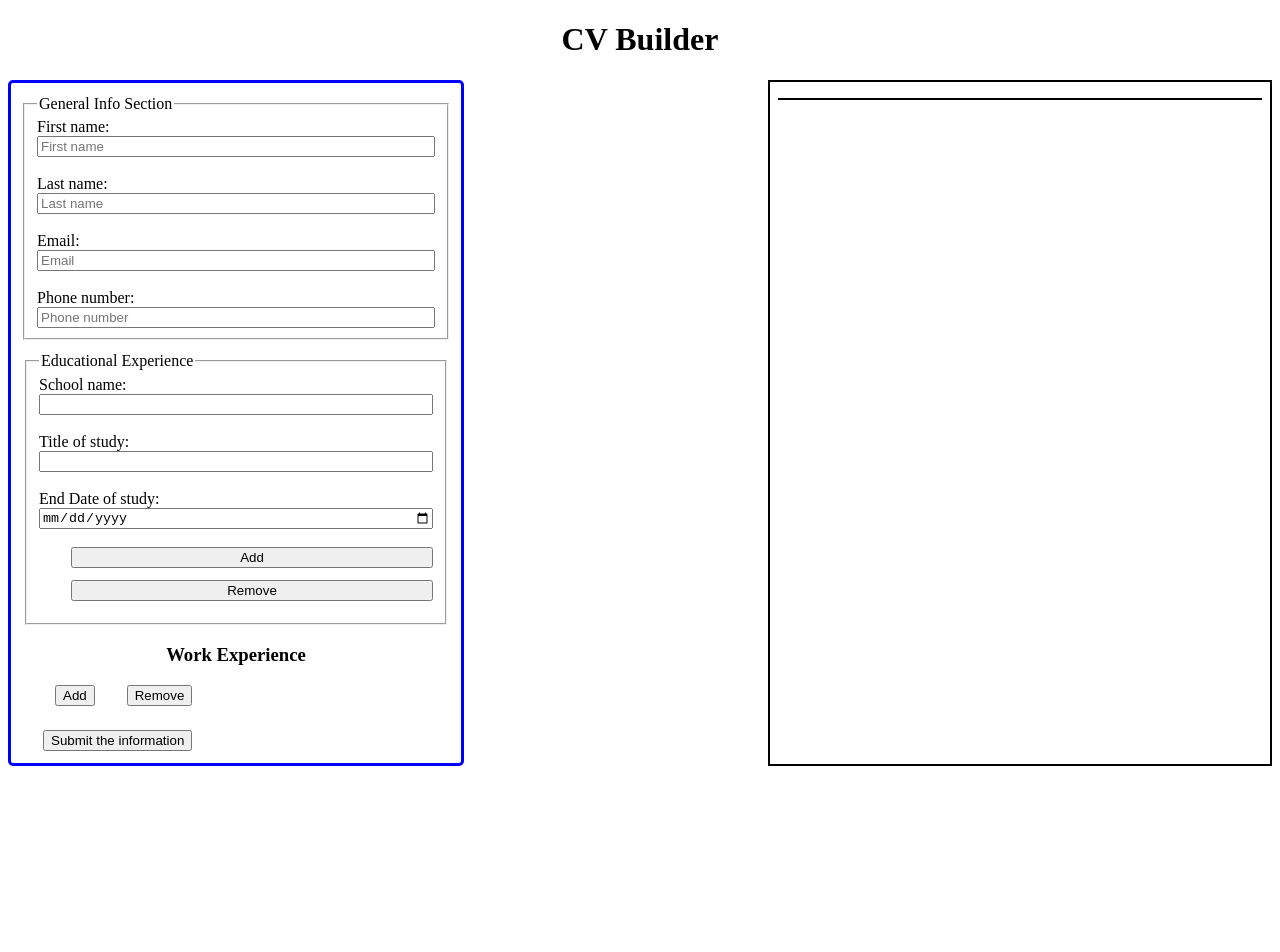
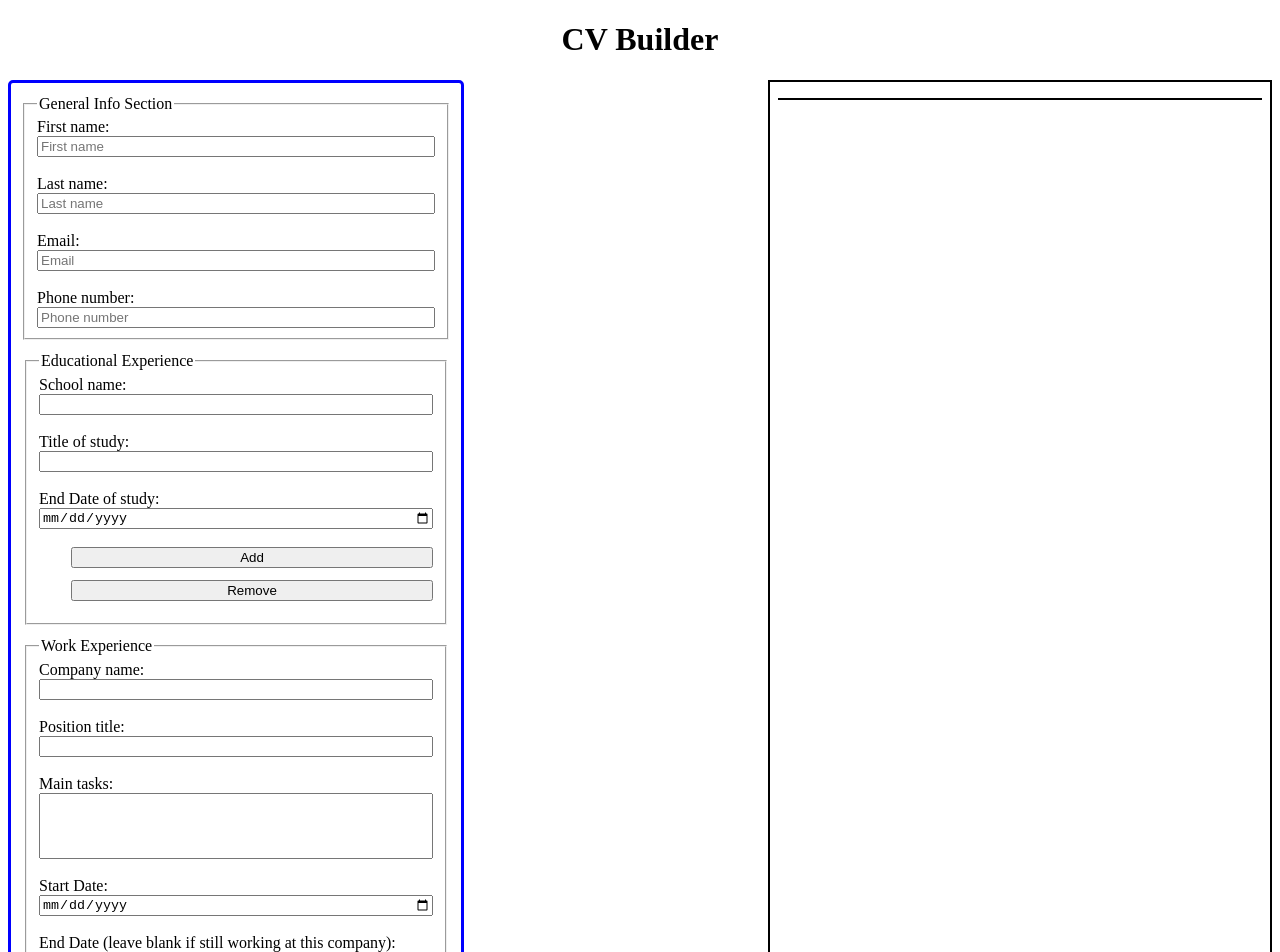
Before and after one commit to fahime10/CV-Project, a React (Create React App) app: page / in a window 1280 px wide. Shown: the top 952 px of the page. Before the commit the page ends 800 px from the top, so only its background shows below. Built offline with nearby package versions, Linux system fonts and the light colour scheme.

Commit message:
Implemented same functionalities to work exp

```diff
--- a/src/App.js
+++ b/src/App.js
@@ -1,10 +1,11 @@
 import '../src/styles/main.css';
 import { Component } from 'react';
-import { GeneralInfo } from "./components/GeneralInfo";
+import { GeneralInfo } from './components/GeneralInfo';
 import { EduExp } from './components/EduExp';
 import { WorkExp } from './components/WorkExp';
 import { CVGenInfo } from './components/CVGenInfo';
 import { CVEduExp } from './components/CVEduExp';
+import { CVWorkExp } from './components/CVWorkExp';
 
 class App extends Component {
   constructor(props) {
@@ -28,13 +29,14 @@ class App extends Component {
       },
       workExp: {
         work: {
+          id: 1,
           company: "",
           positionTitle: "",
           mainTasks: "",
           startDate: "",
           endDate: "",
         },
-        works: [],
+        jobs: [],
       },
     }
 
@@ -42,7 +44,9 @@ class App extends Component {
     this.onInputEdu = this.handleChangeEdu.bind(this);
     this.onClickAddEd = this.onClickAddEdu.bind(this);
     this.onClickRemoveEd = this.onClickRemoveEdu.bind(this);
-
+    this.onInputWork = this.handleChangeWork.bind(this);
+    this.onClickAddWrk = this.onClickAddWork.bind(this);
+    this.onClickRemoveWrk = this.onClickRemoveWork.bind(this);
   }
 
   handleChangeInfo(e) {
@@ -173,6 +177,137 @@ class App extends Component {
     }
   }
 
+  handleChangeWork(e) {
+    e.preventDefault();
+
+    if (e.target.id === "company") {
+      this.setState({
+        workExp: {
+          work: {
+            id: this.state.workExp.work.id,
+            company: e.target.value,
+            positionTitle: this.state.workExp.work.positionTitle,
+            mainTasks: this.state.workExp.work.mainTasks,
+            startDate: this.state.workExp.work.startDate,
+            endDate: this.state.workExp.work.endDate,
+          },
+          jobs: [],
+        },
+      });
+    } else if (e.target.id === "position") {
+      this.setState({
+        workExp: {
+          work: {
+            id: this.state.workExp.work.id,
+            company: this.state.workExp.work.company,
+            positionTitle: e.target.value,
+            mainTasks: this.state.workExp.work.mainTasks,
+            startDate: this.state.workExp.work.startDate,
+            endDate: this.state.workExp.work.endDate,
+          },
+          jobs: [],
+        },
+      });
+    } else if (e.target.id === "main-tasks") {
+      this.setState({
+        workExp: {
+          work: {
+            id: this.state.workExp.work.id,
+            company: this.state.workExp.work.company,
+            positionTitle: this.state.workExp.work.positionTitle,
+            mainTasks: e.target.value,
+            startDate: this.state.workExp.work.startDate,
+            endDate: this.state.workExp.work.endDate,
+          },
+          jobs: [],
+        },
+      });
+    } else if (e.target.id === "start-date") {
+      this.setState({
+        workExp: {
+          work: {
+            id: this.state.workExp.work.id,
+            company: this.state.workExp.work.company,
+            positionTitle: this.state.workExp.work.positionTitle,
+            mainTasks: this.state.workExp.work.mainTasks,
+            startDate: e.target.value,
+            endDate: this.state.workExp.work.endDate,
+          },
+          jobs: [],
+        },
+      });
+    } else {
+      this.setState({
+        workExp: {
+          work: {
+            id: this.state.workExp.work.id,
+            company: this.state.workExp.work.company,
+            positionTitle: this.state.workExp.work.positionTitle,
+            mainTasks: this.state.workExp.work.mainTasks,
+            startDate: this.state.workExp.work.startDate,
+            endDate: e.target.value,
+          },
+          jobs: [],
+        },
+      });
+    }
+  }
+
+  onClickAddWork(e) {
+    e.preventDefault();
+
+    const id = this.state.workExp.work.id + 1;
+
+    this.setState({
+      workExp: {
+        work: {
+          id: id,
+          company: "",
+          positionTitle: "",
+          mainTasks: "",
+          startDate: "",
+          endDate: "",
+        },
+        jobs: this.state.workExp.jobs.concat(this.state.workExp.work),
+      },
+    });
+
+    document.querySelector("#company").value = "";
+    document.querySelector("#position").value = "";
+    document.querySelector("#main-tasks").value = "";
+    document.querySelector("#start-date").value = "";
+    document.querySelector("#end-date").value = "";
+  }
+
+  onClickRemoveWork(e) {
+    e.preventDefault();
+
+    const id = this.state.workExp.work.id - 1;
+    const length = this.state.workExp.jobs.length - 1;
+
+    if (id >= 1) {
+      this.setState({
+        workExp: {
+          work: {
+            id: id,
+            company: "",
+            positionTitle: "",
+            mainTasks: "",
+            startDate: "",
+            endDate: "",
+          },
+          jobs: this.state.workExp.jobs.slice(0, length),
+        },
+      });
+
+    document.querySelector("#company").value = "";
+    document.querySelector("#position").value = "";
+    document.querySelector("#main-tasks").value = "";
+    document.querySelector("#start-date").value = "";
+    document.querySelector("#end-date").value = "";
+  }
+}
+
   render() {
     return (
       <>
@@ -182,7 +317,7 @@ class App extends Component {
           <form>
           <GeneralInfo handleChangeInfo={this.onInputInfo} />
           <EduExp handleChangeEdu={this.onInputEdu} onClickAddEd={this.onClickAddEd} onClickRemoveEd={this.onClickRemoveEd} />
-          <WorkExp />
+          <WorkExp handleChangeWork={this.onInputWork} onClickAddWork={this.onClickAddWrk} onClickRemoveWork={this.onClickRemoveWrk} />
           <button type="submit" className="submit-cv">Submit the information</button>
           </form>
         </div>
@@ -190,6 +325,7 @@ class App extends Component {
           <CVGenInfo firstName={this.state.genInfo.firstName} lastName={this.state.genInfo.lastName}
                       email={this.state.genInfo.email} phone={this.state.genInfo.phone} />
           <CVEduExp schools={this.state.eduExp.schools} />
+          <CVWorkExp jobs={this.state.workExp.jobs} />
         </div>
       </div>
       </>
--- /dev/null
+++ b/src/components/CVWorkExp.js
@@ -0,0 +1,26 @@
+import React, { Component } from "react";
+
+export class CVWorkExp extends Component {
+    render() {
+        const { jobs } = this.props;
+
+        if (jobs.length !== 0) {
+            return(
+                <div className="cv-edu">
+                    <h3>Work Experience</h3>
+                    {jobs.map((work) => {
+                        return (
+                            <div key={work.id} className="work">
+                                <p>{work.company}</p>
+                                <p>{work.positionTitle}</p>
+                                <p>{work.mainTasks}</p>
+                                <p>{work.startDate}</p>
+                                <p>{work.endDate}</p>
+                            </div>
+                        );
+                    })}
+                </div>
+            );
+        }
+    }
+}
--- a/src/components/WorkExp.js
+++ b/src/components/WorkExp.js
@@ -1,92 +1,53 @@
 import React, { Component } from "react";
-
-let counter = 0;
 
 export class WorkExp extends Component {
     render() {
+        const { handleChangeWork, onClickAddWork, onClickRemoveWork } = this.props;
         return (
             <>
-            <div className="work">
-                <h3>Work Experience</h3>
-                <button type="button" className="add-work" onClick={addWorkExp}>Add</button>
-                <button type="button" className="remove-work" onClick={removeWork}>Remove</button>
+            <div className="work-exp">
+                <fieldset>
+                    <legend>Work Experience</legend>
+                    <label htmlFor="company">Company name:</label>
+                    <input
+                        type="text"
+                        id="company"
+                        onChange={handleChangeWork}
+                    />
+                    <br />
+                    <label htmlFor="position">Position title: </label>
+                    <input
+                        type="text"
+                        id="position"
+                        onChange={handleChangeWork}
+                    />
+                    <br />
+                    <label htmlFor="main-tasks">Main tasks: </label>
+                    <textarea
+                        id="main-tasks"
+                        rows={4}
+                        onChange={handleChangeWork}
+                    />
+                    <br />
+                    <label htmlFor="start-date">Start Date: </label>
+                    <input
+                        type="date"
+                        id="start-date"
+                        onChange={handleChangeWork}
+                    />
+                    <br />
+                    <label htmlFor="end-date">End Date (leave blank if still working at this company): </label>
+                    <input
+                        type="date"
+                        id="end-date"
+                        onChange={handleChangeWork}
+                    />
+                    <br />
+                    <button type="button" className="add-work" onClick={onClickAddWork}>Add</button>
+                    <button type="button" className="remove-work" onClick={onClickRemoveWork}>Remove</button>
+                </fieldset>
             </div>
             </>
         );
     }
 }
-
-function addWorkExp(e) {
-    e.preventDefault();
-    counter++;
-
-    const fieldset = document.createElement("fieldset");
-    fieldset.classList.add("work-exp");
-    fieldset.id = "work-" + counter;
-    const legend = document.createElement("legend");
-    legend.textContent = "Work Experience";
-    fieldset.append(legend);
-
-    const breakLine = document.createElement("br");
-
-    const labelForCompanyName = document.createElement("label");
-    labelForCompanyName.setAttribute("id", "company-name");
-    labelForCompanyName.textContent = "Company name: ";
-
-    const inputForCompanyName = document.createElement("input");
-    inputForCompanyName.setAttribute("type", "text");
-    inputForCompanyName.setAttribute("id", "company-name");
-    inputForCompanyName.append(breakLine);
-
-    const labelForPositionTitle = document.createElement("label");
-    labelForPositionTitle.setAttribute("id", "position-title");
-    labelForPositionTitle.textContent = "Position title: ";
-
-    const inputForPositionTitle = document.createElement("input");
-    inputForPositionTitle.setAttribute("type", "text");
-    inputForPositionTitle.setAttribute("id", "position-title");
-    inputForPositionTitle.append(breakLine);
-
-    const labelForMainTasks = document.createElement("label");
-    labelForMainTasks.setAttribute("id", "main-tasks");
-    labelForMainTasks.textContent = "Main tasks: ";
-
-    const textareaForMainTasks = document.createElement("input");
-    textareaForMainTasks.setAttribute("id", "main-tasks");
-    textareaForMainTasks.append(breakLine);
-
-    const labelForStartDate = document.createElement("label");
-    labelForStartDate.setAttribute("id", "start-date");
-    labelForStartDate.textContent = "Start Date: ";
-
-    const inputForStartDate = document.createElement("input");
-    inputForStartDate.setAttribute("type", "date");
-    inputForStartDate.setAttribute("id", "start-date");
-    inputForStartDate.append(breakLine);
-
-    const labelForEndDate = document.createElement("label");
-    labelForEndDate.setAttribute("id", "end-date");
-    labelForEndDate.textContent = "End Date (leave empty if still employed at your company): ";
-
-    const inputForEndDate = document.createElement("input");
-    inputForEndDate.setAttribute("type", "date");
-    inputForEndDate.setAttribute("id", "end-date");
-    inputForEndDate.append(breakLine);
-
-    fieldset.append(labelForCompanyName, inputForCompanyName,
-                    labelForPositionTitle, inputForPositionTitle,
-                    labelForMainTasks, textareaForMainTasks,
-                    labelForStartDate, inputForStartDate,
-                    labelForEndDate, inputForEndDate);
-
-    document.querySelector(".work").append(fieldset);
-}
-
-function removeWork(e) {
-    if (counter > 0) {
-        e.preventDefault();
-
-        document.getElementById(`work-${counter}`).remove();
-        counter--;
-    }
-}
--- a/src/styles/main.css
+++ b/src/styles/main.css
@@ -28,7 +28,7 @@ fieldset {
   margin: 0.75rem;
 }
 
-.edu, .work {
+.edu, .work-exp {
   margin: 0.75rem;
 }
 
@@ -47,9 +47,13 @@ fieldset {
   border-bottom: 2px solid black;
 }
 
-.school {
+.school, .work {
   text-align: center;
   border-top: 1px solid black;
   border-bottom: 1px solid black;
   margin: 0 1rem;
 }
+
+textarea {
+  resize: none;
+}
```
